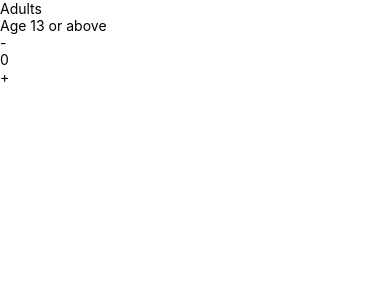
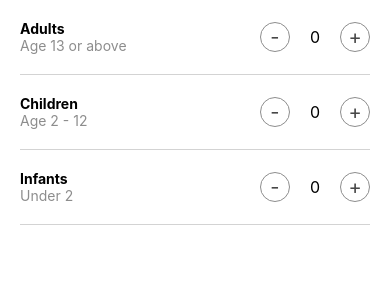
Before and after one commit to NiketaJen/AwesomeProject, a React Native app: screen / in a window 390 px wide. Shown: the top 300 px of the page. Built offline with nearby package versions, Linux system fonts and the light colour scheme.

Commit message:
Guests screen design complete

```diff
--- a/src/screens/Guests/index.js
+++ b/src/screens/Guests/index.js
@@ -1,37 +1,109 @@
-import React from 'react';
+import React, {useState} from 'react';
 import {View, Text, Pressable} from 'react-native';
 import styles from './styles.js'
 
 const GuestsScreen = (props) => {
+    const [adults, setAdults] = useState(0)
+    const [children, setChildren] = useState(0)
+    const [infants, setInfants] = useState(0)
     return (
         <View>
             {/* Row 1: Adults */}
-            <View style={styles.row}/>
+            <View style={styles.row}>
+
                 {/* Titles */}
-                <View>
-                    <Text>Adults</Text>
-                    <Text>Age 13 or above</Text>
+
+                <View >
+                    <Text style={{fontWeight:'bold'}}>Adults</Text>
+                    <Text style={{color: '#8d8d8d'}}>Age 13 or above</Text>
                 </View>
+
                 {/* Buttons */}
-                <View>
+
+                <View style={{flexDirection: 'row', alignItems: 'center'}}>
                     <Pressable
-                        onPress={()=> console.warn('- clicked')}
+                        onPress={()=> setAdults(Math.max(0, adults - 1))}
                         style={styles.button}
                     >
-                        <Text>-</Text>
+                        <Text style={{fontSize: 20, color: '#474747'}}>-</Text>
                     </Pressable>
 
 
-                <Text>0</Text>
+                <Text style={{marginHorizontal: 20, fontSize: 16}}>{adults}</Text>
 
                 <Pressable
-                        onPress={()=> console.warn('+ clicked')}
+                        onPress={()=> setAdults(adults + 1)}
                         style={styles.button}
                     >
-                        <Text>+</Text>
+                        <Text style={{fontSize: 20, color: '#474747'}}>+</Text>
                     </Pressable>
-            {/* Row 1: Adults */}
                 </View>
+
+            </View>
+                 {/* Row 2: Children */}
+            <View style={styles.row}>
+
+                {/* Titles */}
+
+                <View >
+                    <Text style={{fontWeight:'bold'}}>Children</Text>
+                    <Text style={{color: '#8d8d8d'}}>Age 2 - 12</Text>
+                </View>
+
+                {/* Buttons */}
+
+                <View style={{flexDirection: 'row', alignItems: 'center'}}>
+                    <Pressable
+                        onPress={()=> setChildren(Math.max(0, children  - 1))}
+                        style={styles.button}
+                    >
+                        <Text style={{fontSize: 20, color: '#474747'}}>-</Text>
+                    </Pressable>
+
+
+                <Text style={{marginHorizontal: 20, fontSize: 16}}>{children}</Text>
+
+                <Pressable
+                        onPress={()=> setChildren(children + 1)}
+                        style={styles.button}
+                    >
+                        <Text style={{fontSize: 20, color: '#474747'}}>+</Text>
+                    </Pressable>
+                </View>
+
+            </View>
+            {/* Row 3: Infants */}
+                      <View style={styles.row}>
+
+                {/* Titles */}
+
+                <View >
+                    <Text style={{fontWeight:'bold'}}>Infants</Text>
+                    <Text style={{color: '#8d8d8d'}}>Under 2</Text>
+                </View>
+
+                {/* Buttons */}
+
+                <View style={{flexDirection: 'row', alignItems: 'center'}}>
+                    <Pressable
+                        onPress={()=> setInfants(Math.max(0, infants - 1))}
+                        style={styles.button}
+                    >
+                        <Text style={{fontSize: 20, color: '#474747'}}>-</Text>
+                    </Pressable>
+
+
+                <Text style={{marginHorizontal: 20, fontSize: 16}}>{infants}</Text>
+
+                <Pressable
+                        onPress={()=> setInfants(infants + 1)}
+                        style={styles.button}
+                    >
+                        <Text style={{fontSize: 20, color: '#474747'}}>+</Text>
+                    </Pressable>
+                </View>
+
+            </View>
 
         </View>
     );
--- a/src/screens/Guests/styles.js
+++ b/src/screens/Guests/styles.js
@@ -1,7 +1,24 @@
 import {StyleSheet, Dimensions} from 'react-native';
 
 const styles = StyleSheet.create({
+    button: {
+        borderWidth: 1,
+        width: 30,
+        height: 30,
+        borderRadius: 15,
+        borderColor:'#8d8d8d',
+        justifyContent: 'center',
+        alignItems: 'center',
 
+    },
+    row: {
+        flexDirection: 'row',
+        justifyContent: 'space-between',
+        paddingVertical: 20,
+        marginHorizontal: 20,
+        borderBottomWidth: 1,
+        borderColor:'lightgrey'
+    },
 
 
 });
```
